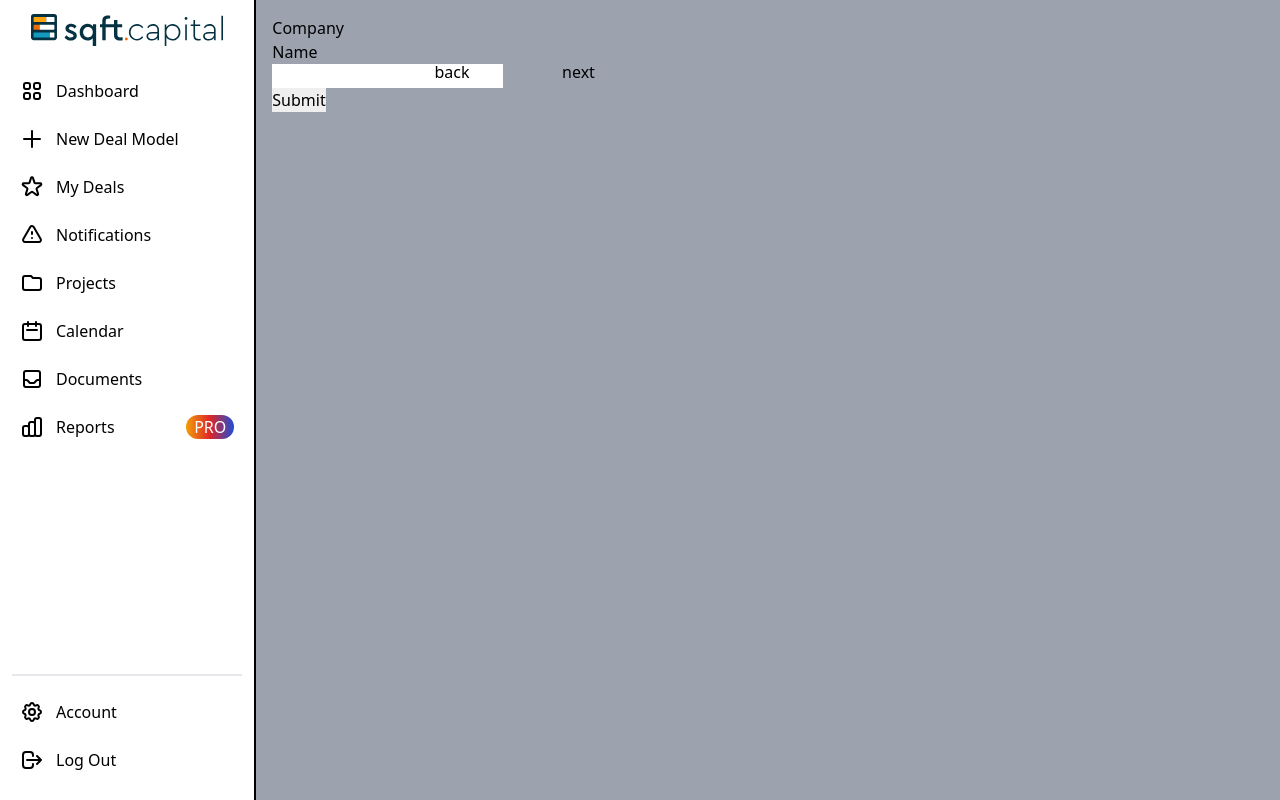
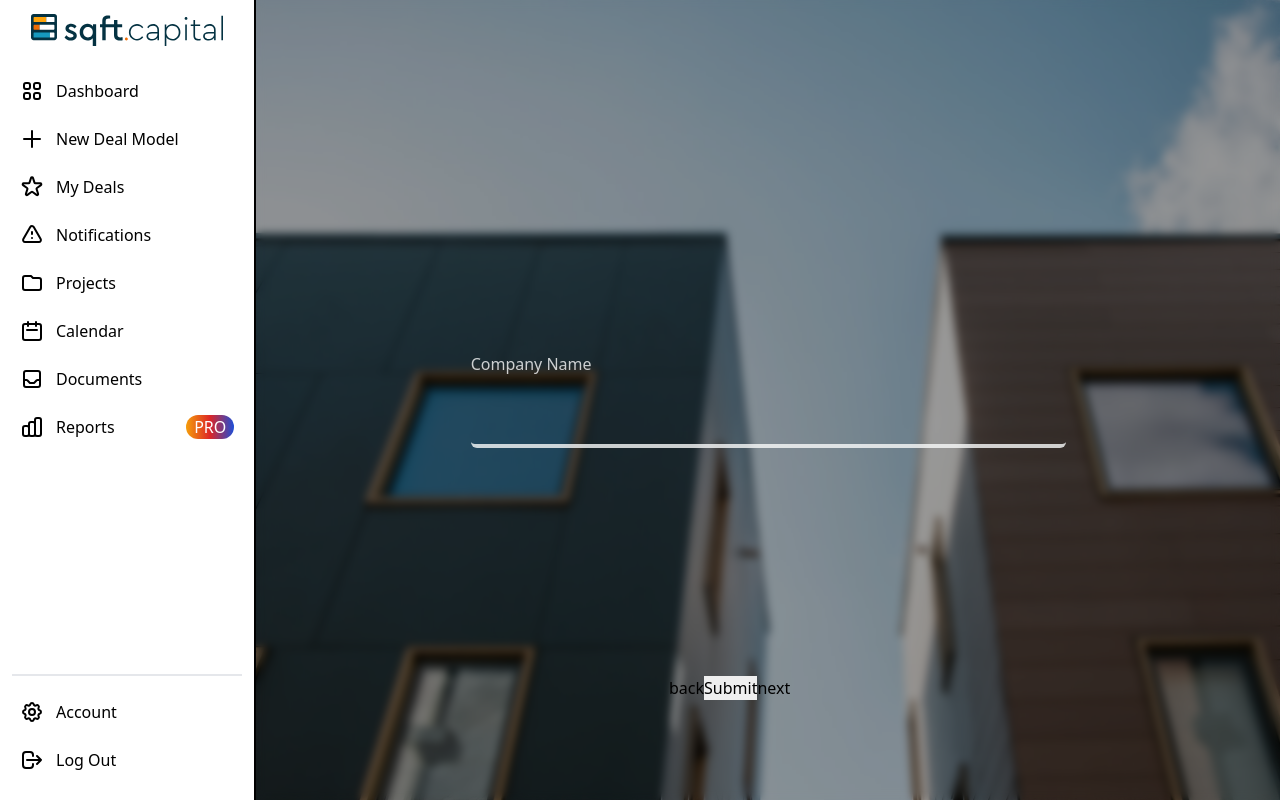
Before and after one commit to dotNATE/react-mock-dash, a React (Create React App) app: page /model in a window 1280 px wide. Built offline with nearby package versions, Linux system fonts and the light colour scheme; what tailwindcss-debug-screens would draw is missing.

Commit message:
added model wizard step 2, added bgImage to tailwind config and styled model wizard step 1

```diff
--- a/src/Components/Atoms/DashboardWidgetWrapper/index.tsx
+++ b/src/Components/Atoms/DashboardWidgetWrapper/index.tsx
@@ -17,7 +17,7 @@ const DashboardWidgetWrapper = ({
 }: DashboardWidgetWrapperProps): JSX.Element => {
   return (
     <div
-      className={`relative border border-black rounded-lg bg-white col-start-${colStart} col-span-${colSpan} row-start-${rowStart} row-span-${rowSpan} ${
+      className={`relative shadow-md rounded-lg bg-white col-start-${colStart} col-span-${colSpan} row-start-${rowStart} row-span-${rowSpan} ${
         overflow ? "overflow-y-auto" : null
       }`}
     >
--- a/src/Components/Atoms/FormElements/CompanyNameInput/index.tsx
+++ b/src/Components/Atoms/FormElements/CompanyNameInput/index.tsx
@@ -1,6 +1,13 @@
 type userInput = {
   company: string;
   purchasePrice: number;
+  acquisitionCosts: number;
+  buildCost: number;
+  professionalFees: number;
+  localAuthorityCosts: number;
+  disposalCosts: number;
+  gDVResidential: number;
+  gDVCommercial: number;
 };
 
 type CompanyNameInputProps = {
@@ -19,7 +26,10 @@ const CompanyNameInput = ({
   }
 
   return (
-    <label htmlFor="company">
+    <label
+      htmlFor="company"
+      className="col-start-2 col-span-3 row-start-2 row-span-2 h-24 grid grid-col-3 grid-row-3 text-gray-50 opacity-80"
+    >
       Company Name
       <input
         type="text"
@@ -27,6 +37,7 @@ const CompanyNameInput = ({
         name="company"
         onChange={changeHandler}
         value={formState.company}
+        className="bg-transparent border-b-4 border-gray-50 p-4 rounded-md "
       />
     </label>
   );
--- a/src/Components/Organisms/DashboardMain/index.tsx
+++ b/src/Components/Organisms/DashboardMain/index.tsx
@@ -15,7 +15,7 @@ const DashboardMain = ({ children }: DashboardMainProps): JSX.Element => {
           placeholder="Search..."
         />
       </div>
-      <section className="grid grid-cols-8 grid-rows-6 gap-5 bg-gray-400 p-4 h-full w-full">
+      <section className="grid grid-cols-8 grid-rows-6 gap-5 bg-gray-200 p-4 h-full w-full">
         {children}
       </section>
     </div>
--- a/src/Components/Organisms/FormMain/index.tsx
+++ b/src/Components/Organisms/FormMain/index.tsx
@@ -1,13 +1,16 @@
 type FormMainProps = {
   children: JSX.Element | JSX.Element[];
+  currentStep: number;
 };
 
-const FormMain = ({ children }: FormMainProps): JSX.Element => {
+const FormMain = ({ children, currentStep }: FormMainProps): JSX.Element => {
+  let bgUrl;
+
+  if (currentStep === 1) bgUrl = "bg-model-wiz-1 bg-cover";
+
   return (
-    <div className="max-h-full w-full flex flex-col overflow-y-auto">
-      <section className="grid grid-cols-8 grid-rows-6 gap-5 bg-gray-400 p-4 h-full w-full">
-        {children}
-      </section>
+    <div className={"h-full w-full " + bgUrl}>
+      <div className="bg-black bg-opacity-40">{children}</div>
     </div>
   );
 };
--- a/src/Components/Pages/ModelDeal/index.tsx
+++ b/src/Components/Pages/ModelDeal/index.tsx
@@ -20,14 +20,16 @@ const ModelDeal = (): JSX.Element => {
   const [currentStep, setCurrentStep] = useState(1);
 
   const handleChange = (e: ChangeEvent<HTMLInputElement>): void => {
-    let temp = {
+    const updatedUserInput = {
       ...userInput,
       [e.target.name]: e.target.value,
     };
-    setUserInput(temp);
+    setUserInput(updatedUserInput);
   };
 
-  const handleSumbit = (e: FormEvent<HTMLFormElement>): void => {
+  const handleSumbit = (
+    e: FormEvent<HTMLFormElement | HTMLInputElement>
+  ): void => {
     e.preventDefault();
     console.log(userInput);
   };
@@ -43,8 +45,13 @@ const ModelDeal = (): JSX.Element => {
   return (
     <DashboardLayout>
       <Nav />
-      <FormMain>
-        <form action="/" onSubmit={handleSumbit}>
+      <FormMain currentStep={currentStep}>
+        <section className="h-screen w-full p-4 grid grid-cols-1 grid-rows-1 backdrop-filter backdrop-blur-sm focus-within:backdrop-blur transition duration-500">
+          <form
+            action="/"
+            onSubmit={handleSumbit}
+            className="grid grid-cols-5 grid-rows-4 items-center "
+          >
             <CompanyNameInput
               formState={userInput}
               changeHandler={handleChange}
@@ -55,10 +62,13 @@ const ModelDeal = (): JSX.Element => {
               changeHandler={handleChange}
               currentStep={currentStep}
             />
-          <input type="submit" value="Submit" />
+            <div className="col-start-3 row-start-4">
+              <button onClick={decrementCurrentStep}>back</button>
+              <input type="submit" value="Submit" onSubmit={handleSumbit} />
+              <button onClick={incrementCurrentStep}>next</button>
+            </div>
           </form>
-        <button onClick={decrementCurrentStep}>back</button>
-        <button onClick={incrementCurrentStep}>next</button>
+        </section>
       </FormMain>
     </DashboardLayout>
   );
--- a/tailwind.config.js
+++ b/tailwind.config.js
@@ -2,11 +2,17 @@ module.exports = {
   purge: [],
   darkMode: false, // or 'media' or 'class'
   theme: {
-    extend: {},
+    extend: {
+      backgroundImage: (theme) => ({
+        "model-wiz-1":
+          "url('images/form_bgs/dan-burton-x6EokdaNzJc-unsplash.jpg')",
+      }),
+    },
   },
   variants: {
     extend: {
       backgroundColor: ["active", "even", "odd"],
+      backdropBlur: ["focus-within"],
     },
   },
   plugins: [require("tailwindcss-debug-screens")],
```
Also changed, not shown: src/images/form_bgs/dan-burton-x6EokdaNzJc-unsplash.jpg (added). Lines whose indentation alone changed are shown as unchanged.
